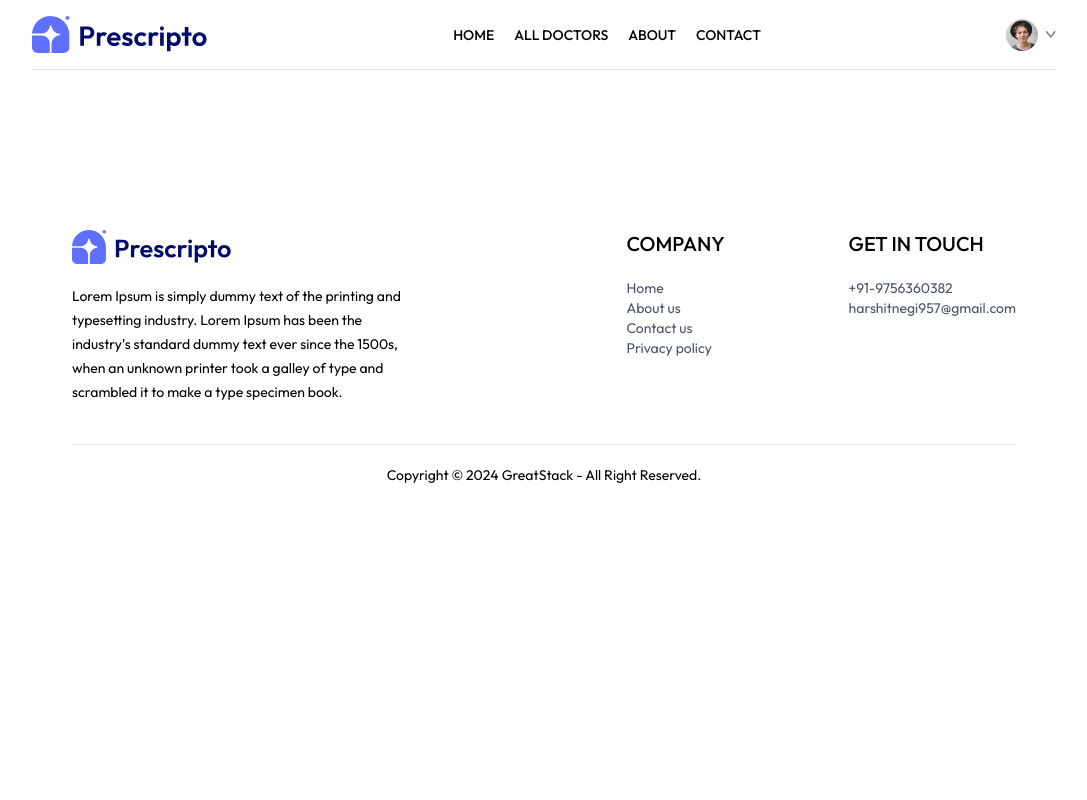
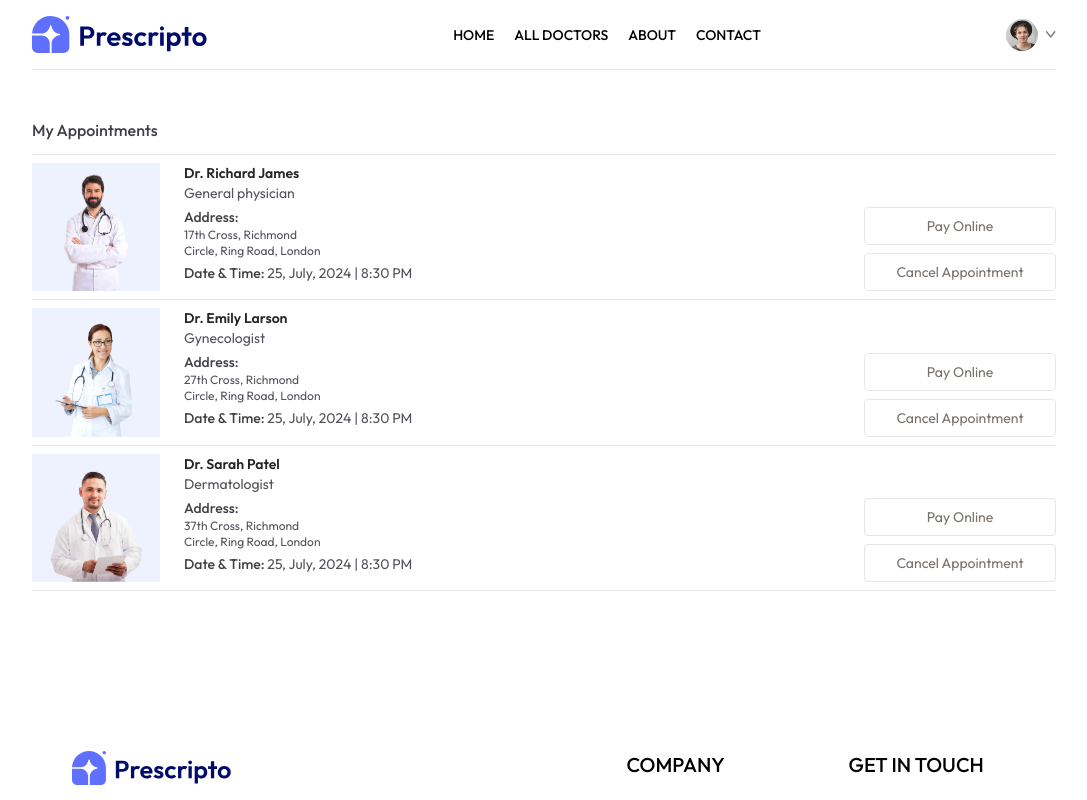
Before and after one commit to aazaadcoder/BookMyDoctor, a React (Vite) app in the folder frontend/: page /my-appointments in a window 1280 px wide. Shown: the top 800 px of the page, without its empty margins (96-1183 px from the left). Built offline with nearby package versions, Linux system fonts and the light colour scheme.

Commit message:
add my appointment page ui and ux

```diff
--- a/frontend/src/pages/Login.jsx
+++ b/frontend/src/pages/Login.jsx
@@ -1,7 +1,7 @@
 import React, { useState } from 'react'
 
 const Login = () => {
-  const [state, setState] = useState('SignUp');
+  const [state, setState] = useState('signup');
   const [email, setEmail] = useState('');
   const [password, setPassword] = useState('');
   const [name, setName] = useState('');
@@ -14,7 +14,7 @@
     <form className='min-h-[80vh] flex items-center justify-center'>
       <div className='flex flex-col gap-3 items-start p-8 min-w-[340px] sm:min-w-96 border rounded-xl text-sm text-zinc-600 shadow-lg'>
         <p className='text-2xl font-semibold'>{state === 'signup' ? "Create Account" : "Login"}</p>
-        <p>Please  {state === 'SignUp' ? "sign up" : "login"} to book appointment</p>
+        <p>Please  {state === 'signup' ? "sign up" : "login"} to book appointment</p>
         {
           state === "signup" && <div className='w-full'>
           <p>Full Name</p>
--- a/frontend/src/pages/MyAppointments.jsx
+++ b/frontend/src/pages/MyAppointments.jsx
@@ -1,8 +1,35 @@
-import React from 'react'
+import React, { useContext } from 'react'
+import { AppContext } from "../context/AppContext";
 
 const MyAppointments = () => {
+  const {doctors} = useContext(AppContext);
   return (
     <div>
+      <p className='pb-3 mt-12 font-medium text-zinc-700 border-b'>My Appointments</p>
+      <div>
+        {doctors.slice(0,3).map((item, index) => (
+          <div
+            className=' grid grid-cols-[1fr_3fr] gap-4 sm:flex sm:gap-6 py-2 border-b'
+            key={index}>
+            <div>
+              <img className='w-32 bg-indigo-50' src={item.image} alt="" />
+            </div>
+            <div className='flex-1  text-sm text-zinc-600'>
+              <p className='text-neutral-800 font-semibold'>{item.name}</p>
+              <p>{item.speciality}</p>
+              <p className='text-zinc-700 font-medium mt-1'>Address: </p>
+              <p className='text-xs'> {item.address.line1}</p>
+              <p className='text-xs'>{item.address.line2}</p>
+              <p className='text-sm mt-1'><span className='text-sm text-neutral-700 font-medium'>Date & Time: </span> 25, July, 2024 |  8:30 PM</p>
+            </div>
+            <div></div>
+            <div className='flex flex-col justify-end gap-2'>
+              <button className='text-sm text-stone-500 text-center sm:min-w-48 py-2 border rounded hover:bg-primary hover:text-white transition-all duration-300'>Pay Online</button>
+              <button className='text-sm text-stone-500 text-center sm:min-w-48 py-2 border rounded hover:bg-red-600 hover:text-white transition-all duration-300'>Cancel Appointment</button>
+            </div>
+          </div>
+        ))}
+      </div>
 
     </div>
   )
```
